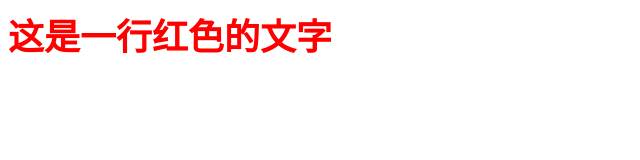
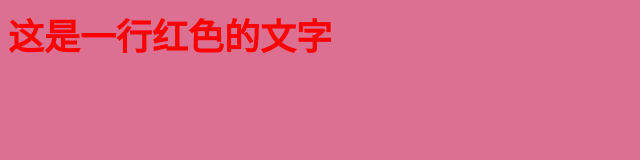
Before and after one commit to 506140493/project_01, a plain HTML site: page index.html in a window 1280 px wide. Shown: the whole page, without its empty margins (0-640 px from the left). Drawn offline with Linux system fonts and the light colour scheme.

Commit message:
修改了index.css文件

```diff
--- a/index.css
+++ b/index.css
@@ -3,3 +3,8 @@ div {
     font-size: 36px;
     font-weight: 700;
 }
+
+html,
+body {
+    background-color: palevioletred;
+}
```
